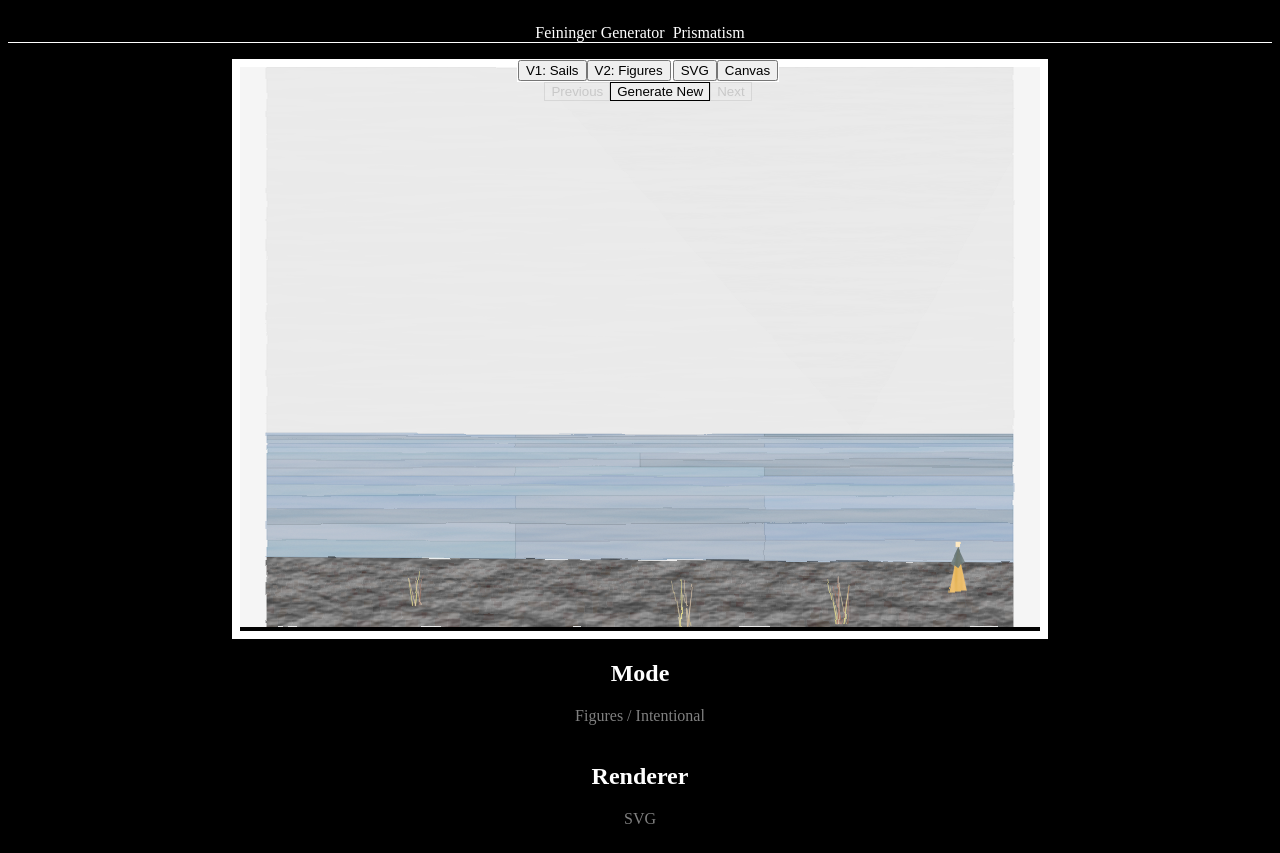
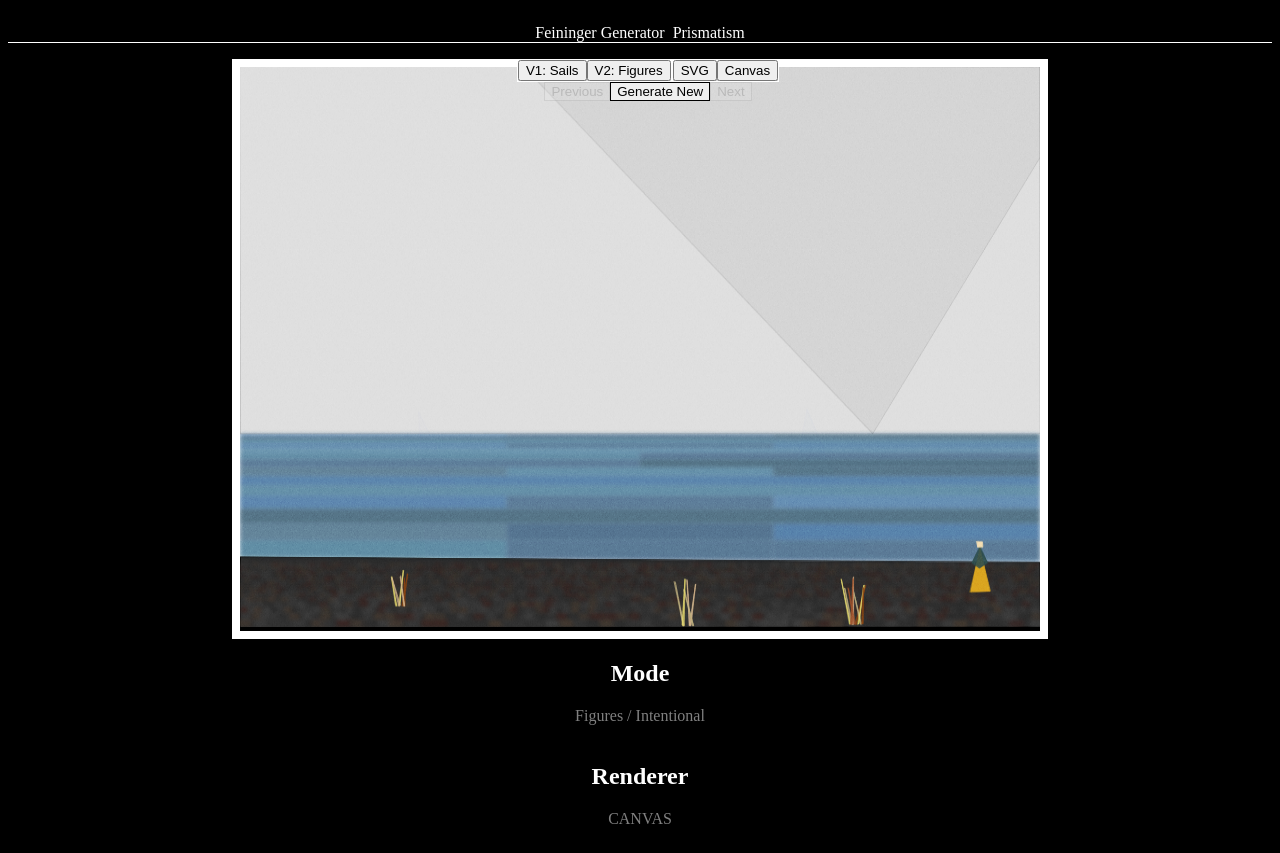
Before and after one commit to cshabsin/feininger, a Next.js app: page /feininger/ in a window 1280 px wide. Built offline with nearby package versions, Linux system fonts and the light colour scheme.

Commit message:
Switch default to Canvas renderer and add ground blur
- Set default renderMode to 'canvas'
- Apply Gaussian blur to ground facets in Canvas renderer
- Skip rough strokes for ground facets in Canvas
- Add equivalent blur to SVG ground filter for consistency

```diff
--- a/app/components/FeiningerCanvas.tsx
+++ b/app/components/FeiningerCanvas.tsx
@@ -29,10 +29,10 @@ export const FeiningerCanvas: React.FC<FeiningerCanvasProps> = ({ data }) => {
     ctx.fillRect(0, 0, data.width, data.height);
 
     // Helper: Draw Rough Polygon
-    const drawRoughPolygon = (points: Point[], fill: string, opacity: number, isSea: boolean = false) => {
+    const drawRoughPolygon = (points: Point[], fill: string, opacity: number, isBlurred: boolean = false) => {
       ctx.save();
 
-      if (isSea) {
+      if (isBlurred) {
         ctx.filter = 'blur(2px)';
       }
 
@@ -49,8 +49,8 @@ export const FeiningerCanvas: React.FC<FeiningerCanvasProps> = ({ data }) => {
       ctx.fill();
 
       // Rough Strokes (Simulate hand-drawn edges)
-      // Skip strokes for sea to make it smoother
-      if (!isSea) {
+      // Skip strokes for blurred elements (sea, ground) to make them smoother
+      if (!isBlurred) {
         // We draw 2 passes of strokes with slight jitter
         ctx.strokeStyle = fill;
         ctx.globalAlpha = Math.min(1, opacity * 1.8); // Slightly stronger stroke
@@ -110,8 +110,9 @@ export const FeiningerCanvas: React.FC<FeiningerCanvasProps> = ({ data }) => {
         }
       }
 
-      const isSea = shape.id.includes('sea');
-      drawRoughPolygon(shape.points, shape.fill, shape.opacity, isSea);
+      // Blur sea and ground facets (but not grass or figures)
+      const isBlurred = shape.id.includes('sea') || shape.id.includes('ground-facet');
+      drawRoughPolygon(shape.points, shape.fill, shape.opacity, isBlurred);
 
       ctx.restore();
     });
--- a/app/components/FeiningerSVG.tsx
+++ b/app/components/FeiningerSVG.tsx
@@ -41,7 +41,8 @@ export const FeiningerSVG: React.FC<FeiningerSVGProps> = ({ data }) => {
             <fePointLight x="-5000" y="-10000" z="20000" />
           </feSpecularLighting>
           <feComposite in="light" in2="distorted" operator="arithmetic" k1="0" k2="1" k3="1" k4="0" result="painted" />
-          <feComposite in="painted" in2="distorted" operator="in" />
+          <feComposite in="painted" in2="distorted" operator="in" result="comp" />
+          <feGaussianBlur in="comp" stdDeviation="1.2" />
         </filter>
 
         {/* Filter 3: Vertical Strokes (Figures, Sails) */}
--- a/app/page.tsx
+++ b/app/page.tsx
@@ -12,7 +12,7 @@ export default function Home() {
   const [history, setHistory] = useState<FeiningerData[]>([]);
   const [currentIndex, setCurrentIndex] = useState(-1);
   const [version, setVersion] = useState<Version>('v2');
-  const [renderMode, setRenderMode] = useState<RenderMode>('svg');
+  const [renderMode, setRenderMode] = useState<RenderMode>('canvas');
   const [dimensions] = useState({ width: 800, height: 600 });
 
   const handleGenerate = (targetVersion: Version = version, overrideForceWaldo: boolean = false) => {
```
